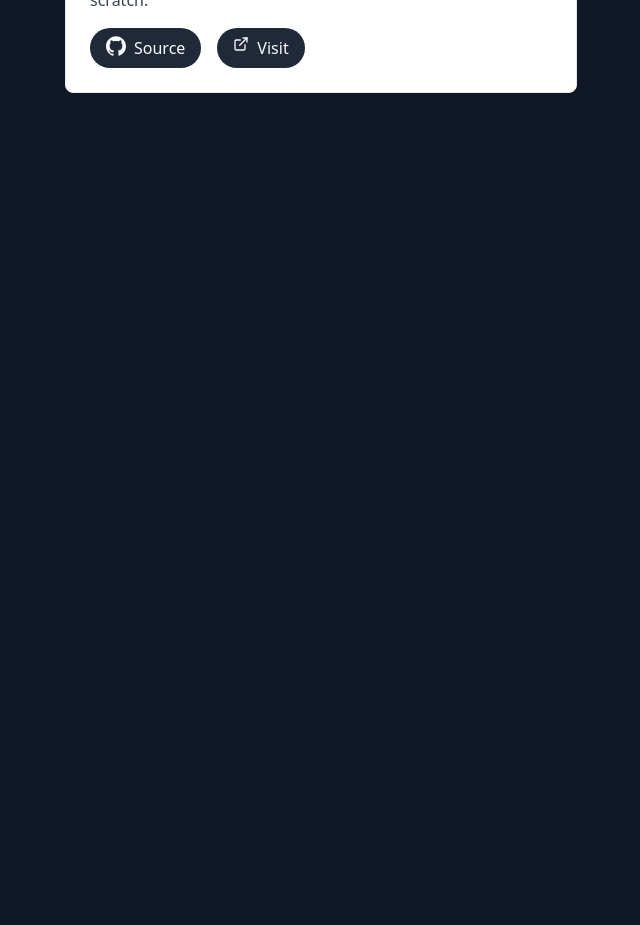
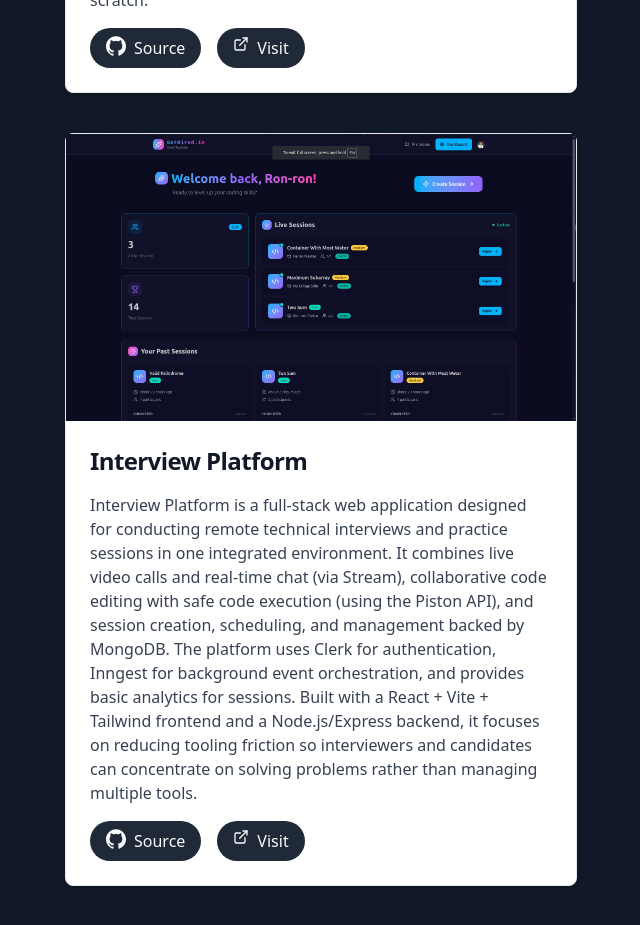
Before and after one commit to ronronrivera/ronronrivera.github.io, a React (Vite) app: page /projects in a window 1280 px wide. Shown: the part 2120-3045 px from the top of the page, without its empty margins (319-959 px from the left). Before the commit the page ends 2293 px from the top, so only its background shows below. Built offline with nearby package versions, Linux system fonts and the light colour scheme.

Commit message:
added Interview-Platform to my project lists

```diff
--- a/src/App.jsx
+++ b/src/App.jsx
@@ -20,7 +20,7 @@ function App() {
           particleBaseSize={100}
           moveParticlesOnHover={false}
           alphaParticles={true}
-          disableRotation={false}
+          disableRotation={true}
         />
       </div>
       <div className="px-10 py-0 fixed top-0 left-0 w-full z-50 bg-gray-900/90 dark:bg-white/80 backdrop-blur-sm">
--- a/src/Components/ProjectPage.jsx
+++ b/src/Components/ProjectPage.jsx
@@ -24,7 +24,15 @@ const projectList = [
     imgSrc: "project-images/commerce.jpg",
     link: "https://e-commerce-app-ap3d.onrender.com/",
     source: "https://github.com/ronronrivera/e-commerce-app"
-  }
+  },
+    {
+        title: "Interview Platform",
+        paragraph: "Interview Platform is a full-stack web application designed for conducting remote technical interviews and practice sessions in one integrated environment. It combines live video calls and real-time chat (via Stream), collaborative code editing with safe code execution (using the Piston API), and session creation, scheduling, and management backed by MongoDB. The platform uses Clerk for authentication, Inngest for background event orchestration, and provides basic analytics for sessions. Built with a React + Vite + Tailwind frontend and a Node.js/Express backend, it focuses on reducing tooling friction so interviewers and candidates can concentrate on solving problems rather than managing multiple tools.",
+        imgSrc: "/project-images/interview-platform.jpeg",
+        link: "https://gethired-io.onrender.com/",
+        source: "https://github.com/ronronrivera/Interview-Platform"
+
+    }
 ]
 
 const ProjectPage = () => {
--- a/src/Components/Projects.jsx
+++ b/src/Components/Projects.jsx
@@ -27,12 +27,11 @@ const DEFAULT_ITEMS = [
     image: ChatApp,
     link: "#",
   },
-
   {
-    title: 'Coming soon...',
-    description: 'New project in progress',
+    title: 'Interview Platform',
+    description: 'A live coding interview platform to host remote technical interviews with real-time video, chat, collaborative code editing and code execution.',
     id: 4,
-    image: "",
+    image: "project-images/interview-platform.jpeg",
     link: "#",
   },
 
```
Also changed, not shown: public/project-images/interview-platform.jpeg (added).
